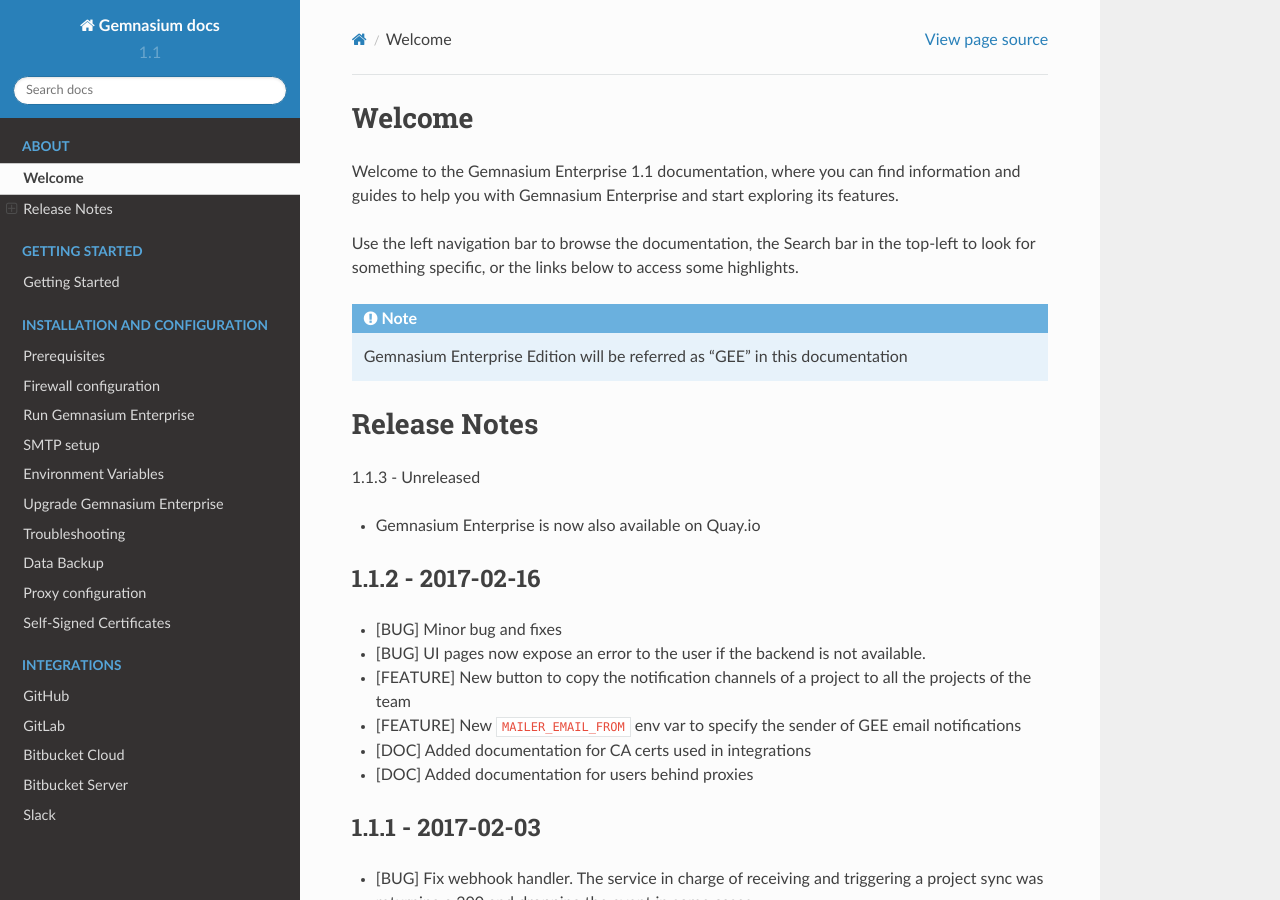
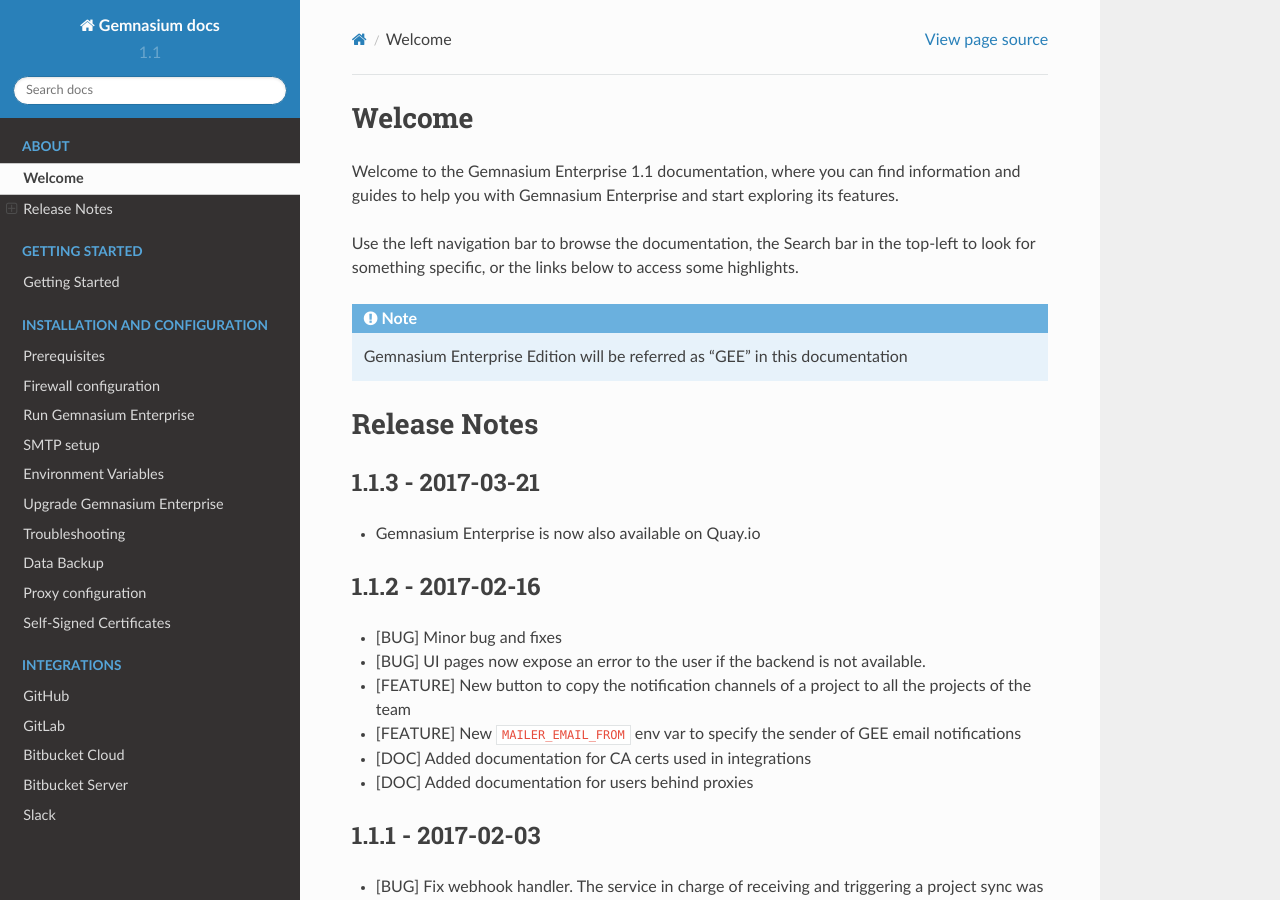
Before and after one commit to jipiboily/docs-1, a Sphinx documentation site: the page built from docs/welcome.rst, in a window 1280 px wide and 900 px high. Built offline with Sphinx 7.4.7 and the Read the Docs theme 2.0.0, drawn with Linux system fonts in a browser that asks for light colours.

Commit message:
Release 1.1.3

```diff
--- a/docs/welcome.rst
+++ b/docs/welcome.rst
@@ -10,7 +10,8 @@
 Release Notes
 =============
 
-1.1.3 - Unreleased
+1.1.3 - 2017-03-21
+------------------
 
 * Gemnasium Enterprise is now also available on Quay.io
 
```
